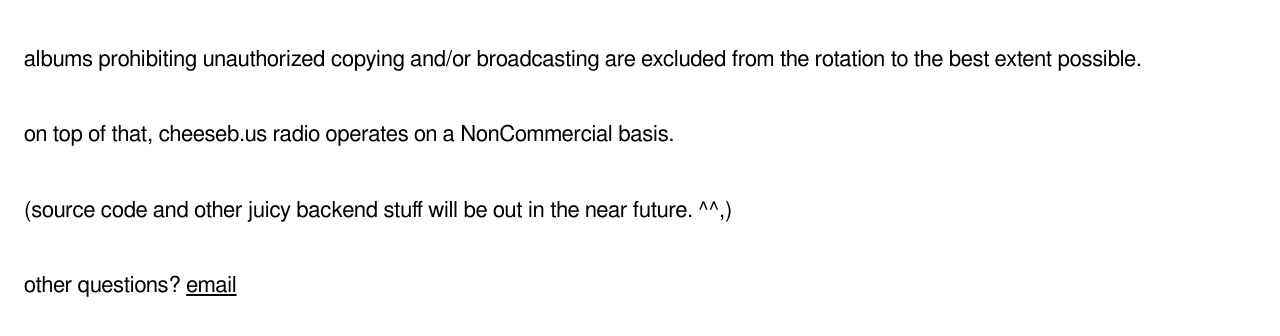
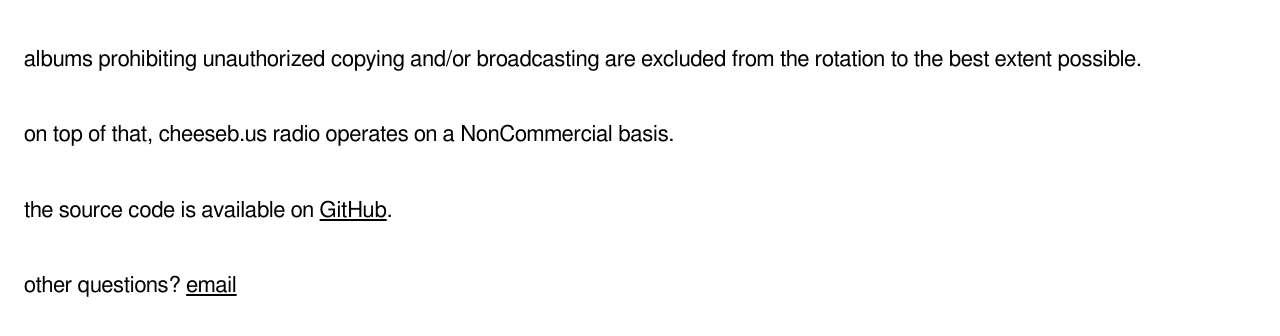
Before and after one commit to pnaf/cheeseb.us, a PHP site: page /radio/about/ in a window 1280 px wide. Shown: the part 141-477 px from the top of the page. Run offline with PHP 8.4, Linux system fonts and the light colour scheme.

Commit message:
Add reference to source code

```diff
--- a/radio/about/index.php
+++ b/radio/about/index.php
@@ -10,7 +10,7 @@
         <h6><a href="/radio/">cheeseb.us radio</a> cycles through a handpicked rotation of songs. the song database updates at least once a month.</h6>
         <h6>albums prohibiting unauthorized copying and/or broadcasting are excluded from the rotation to the best extent possible.</h6>
         <h6>on top of that, cheeseb.us radio operates on a NonCommercial basis.</h6>
-        <h6>(source code and other juicy backend stuff will be out in the near future. ^^,)</h6>
+        <h6>the source code is available on <a href="https://github.com/pnaf/cheeseb.us/tree/master/radio">GitHub</a>.
         <h6>other questions? <a href="mailto:admin@cheeseb.us">email</a></h6>
     </div>
 </body>
```
